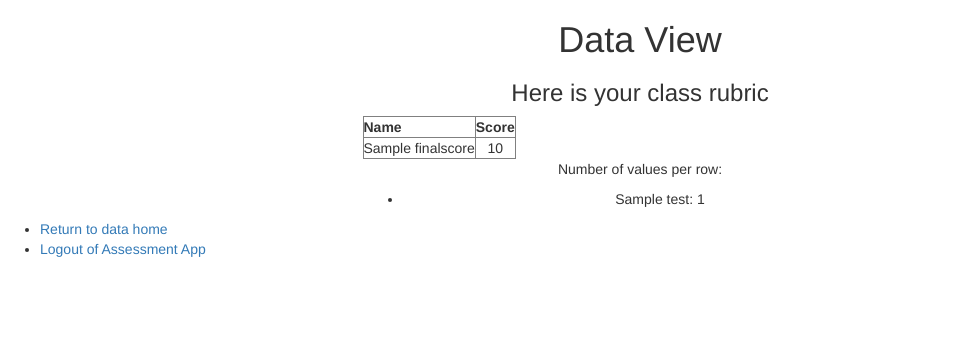
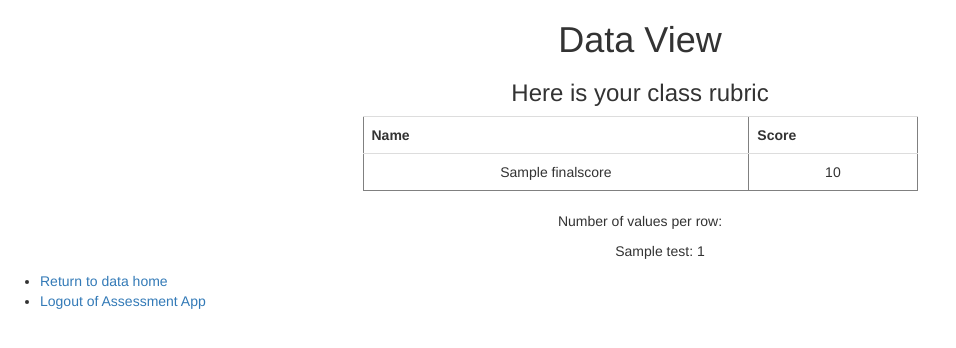
Before and after one commit to jharrison12/AssessmentSystem, a Django app: template dataview/templates/dataview/classdataview.html in a window 1280 px wide. Shown: the top 348 px of the page, without its empty margins (0-956 px from the left). Run offline with Django 3.2, Linux system fonts and the light colour scheme; the template is opened without the code that fills it: most values are stand-ins (such as "Sample title", 1, 10 or a date in 2020); some libraries are stand-ins or nearby versions.

Commit message:
implement minor css changes

```diff
--- a/dataview/templates/dataview/base.html
+++ b/dataview/templates/dataview/base.html
@@ -20,9 +20,11 @@
 			</div>
 		</div>
 	</div>
+	</body>
+	<footer>
 		<ul>
 			<li><a href="{% url 'dataview:home' %}">Return to data home</a></li>
 			<li><a href="{% url 'logout' %}?next=/login">Logout of Assessment App</a></li>
 		</ul>
-	</body>
+	</footer>
 </html>
--- a/dataview/templates/dataview/classdataview.html
+++ b/dataview/templates/dataview/classdataview.html
@@ -3,21 +3,26 @@
 	{% block header_text %}Here is your class rubric{% endblock %}
 		{% block form %}
 
-			<table border="1px">
-				<th>Name</th>
-				<th>Score</th>
+
+				{% if finalscores.items|length = 0 %}
+				<p>There is no data for this class</p>
+				{% else %}
+				<table border="1px" class="table">
+					<th>Name</th>
+					<th>Score</th>
 				{% for rowname, score in finalscores.items %}
 					<tr>
 						<td>{{ rowname }}</td>
 						<td>{{ score }}</td>
 					</tr>
-			{% endfor %}
-			</table>
+				{% endfor %}
+				</table>
 
 			<p>Number of values per row:</p>
-			<ul>
+			<ul style="list-style: none;">
 			{% for rowname, values in test.items %}
 				<li>{{ rowname}}: {{ values|length }}</li>
 			{% endfor %}
 			</ul>
+				{% endif %}
 		{% endblock %}
--- a/dataview/templates/dataview/studentrubricview.html
+++ b/dataview/templates/dataview/studentrubricview.html
@@ -5,7 +5,7 @@
 		{% block header_text %}Rubric{% endblock %}
 		{% block form %}
 		<h2>{{ rubricname }}</h2>
-		<table border="1px">
+		<table border="1px" class="table">
 			<tr>
 				<th>Row Title</th>
 				<th>Row Score</th>
--- a/rubricapp/templates/rubricapp/base.html
+++ b/rubricapp/templates/rubricapp/base.html
@@ -18,7 +18,7 @@
 					{% block form %}
 					{% endblock %}
 					</div>
-				<div>
+				</div>
 			</div>
 		</div>
 		<ul>
```
